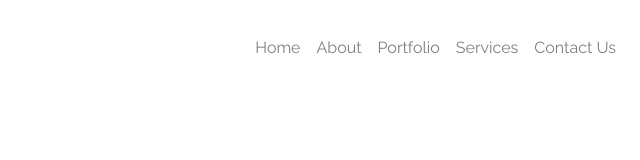
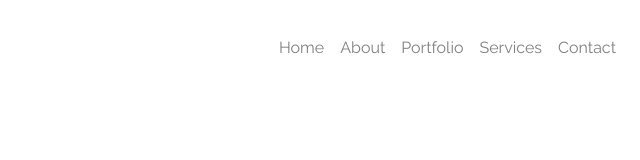
Before and after one commit to Hammasa/Hammasa, a plain HTML site: page index.html in a window 1280 px wide. Shown: the full height of the page, 640-1280 px from the left. Drawn offline with Linux system fonts and the light colour scheme.

Commit message:
second commit

```diff
--- a/index.html
+++ b/index.html
@@ -39,7 +39,7 @@
                         <a class="nav-link" href="#">Services</a>
                     </li>
                     <li class="nav-item">
-                        <a class="nav-link" href="#">Contact Us</a>
+                        <a class="nav-link" href="#">Contact</a>
                     </li>
                 </ul>
             </div>
```
